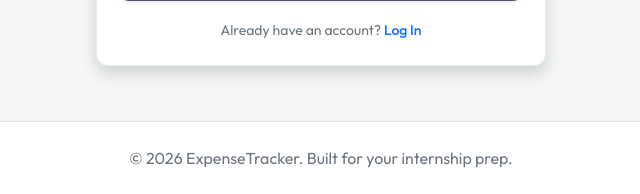
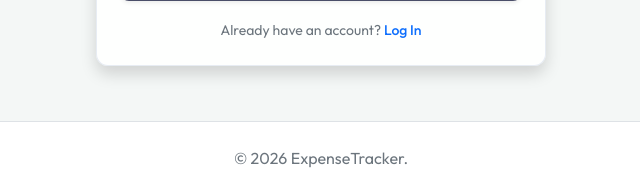
Before and after one commit to mareenamayor/expense_Traker, a Django app: page /accounts/register/ in a window 1280 px wide. Shown: the part 731-925 px from the top of the page, without its empty margins (319-959 px from the left). Run offline with Django 5.2, Linux system fonts and the light colour scheme.

```diff
--- a/templates/base.html
+++ b/templates/base.html
@@ -130,10 +130,9 @@
         {% block content %}{% endblock %}
     </div>
 
-    <!-- Footer -->
     <footer class="bg-white border-top py-4 mt-auto">
         <div class="container text-center text-secondary">
-            <p class="mb-0">&copy; 2026 ExpenseTracker. Built for your internship prep.</p>
+            <p class="mb-0">&copy; 2026 ExpenseTracker.</p>
         </div>
     </footer>
 
```
Also changed, not shown: db.sqlite3.
